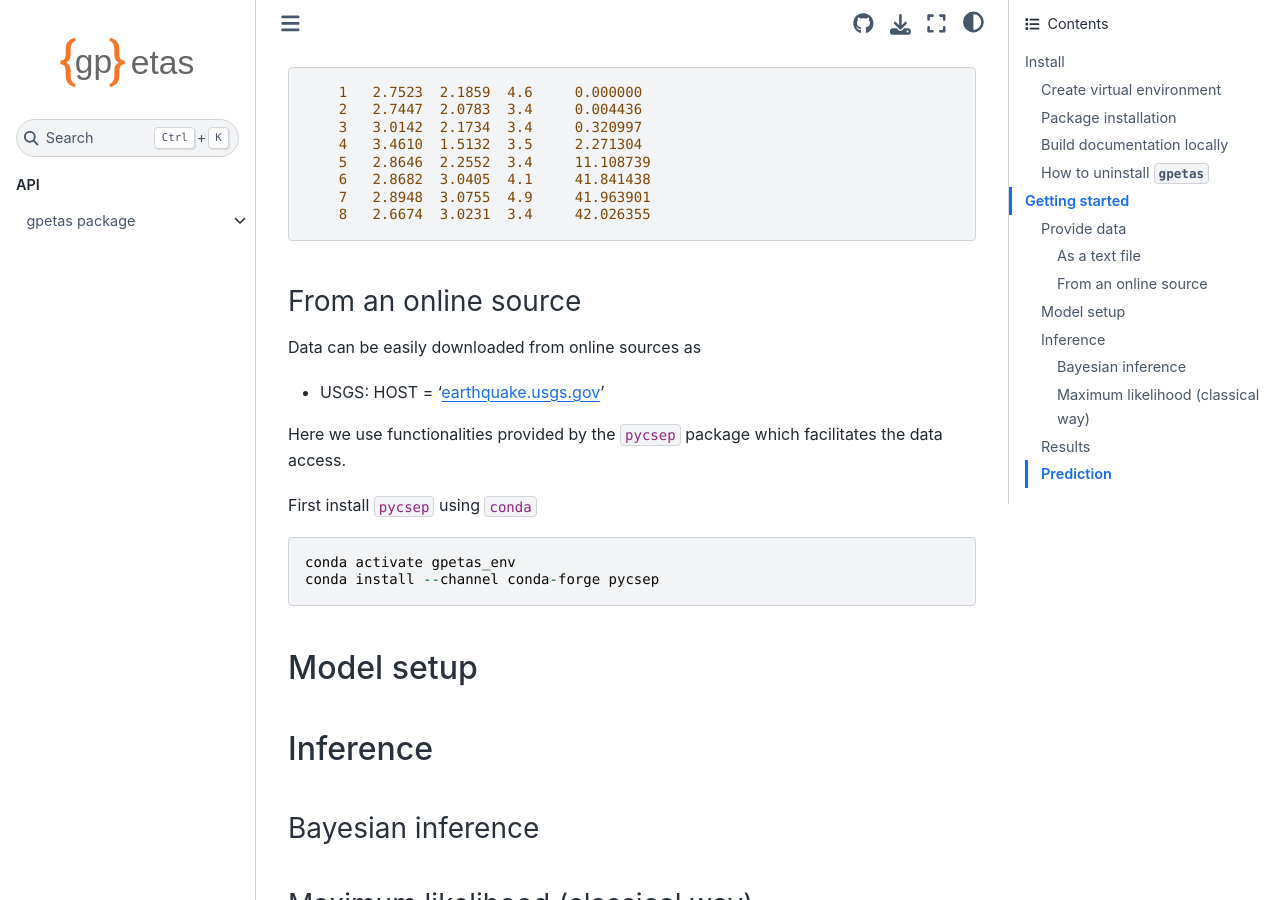
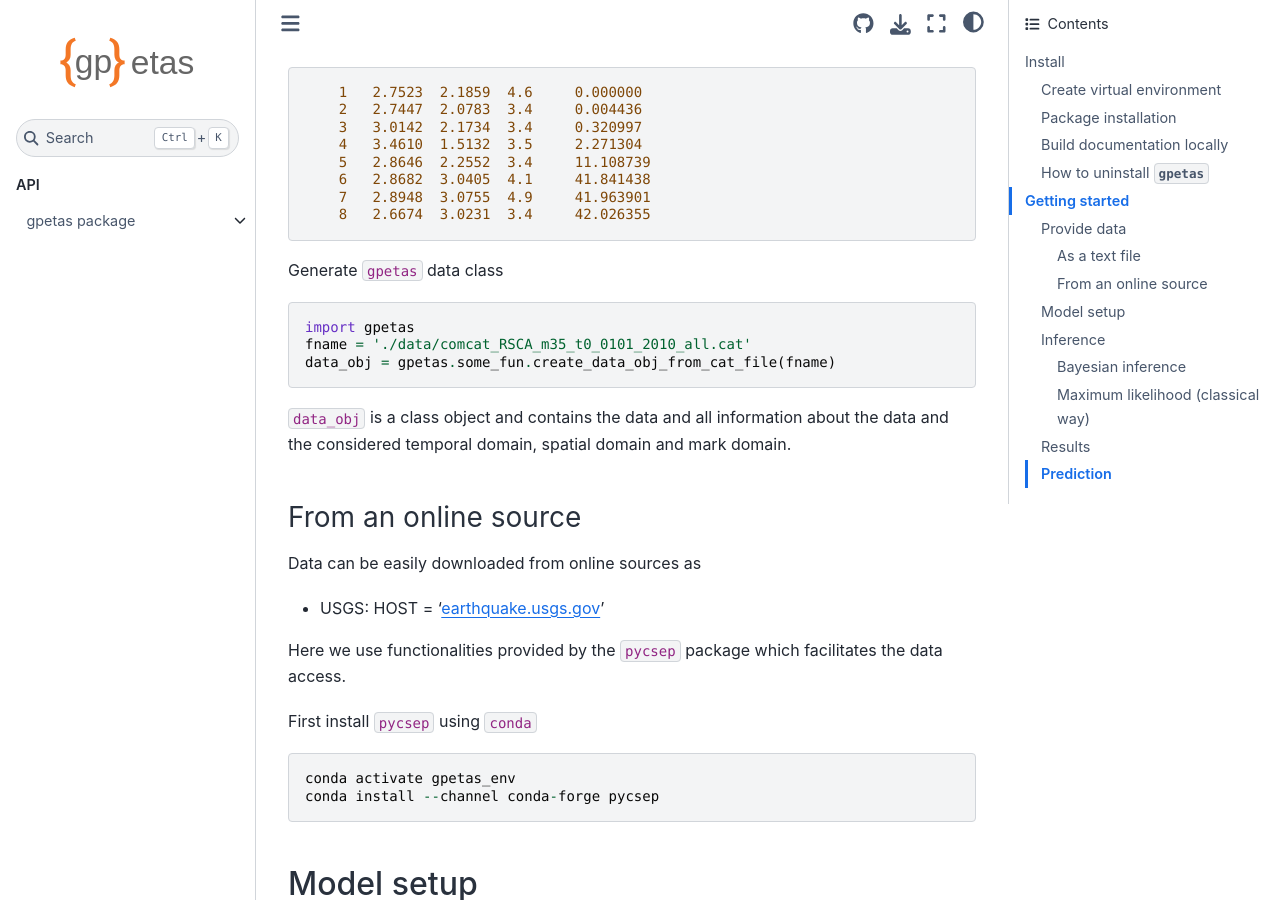
Before and after one commit to chris-molki/gpetas, a Sphinx documentation site: the page built from docs/source/README.md, in a window 1280 px wide and 900 px high, scrolled down 2251 px. Built offline with Sphinx 7.4.7 and the Sphinx Book theme 1.1.4, drawn with Linux system fonts in a browser that asks for light colours.

Commit message:
extension data

````diff
--- a/docs/source/README.md
+++ b/docs/source/README.md
@@ -90,6 +90,13 @@ where *time* is decimal in days. Assuming N observed events, the data file has d
     7	2.8948	3.0755	4.9	41.963901
     8	2.6674	3.0231	3.4	42.026355
 ```
+Generate ```gpetas``` data class
+```
+import gpetas
+fname = './data/comcat_RSCA_m35_t0_0101_2010_all.cat'
+data_obj = gpetas.some_fun.create_data_obj_from_cat_file(fname)
+```
+```data_obj``` is a class object and contains the data and all information about the data and the considered temporal domain, spatial domain and mark domain.
 
 ### From an online source
 Data can be easily downloaded from online sources as
````
